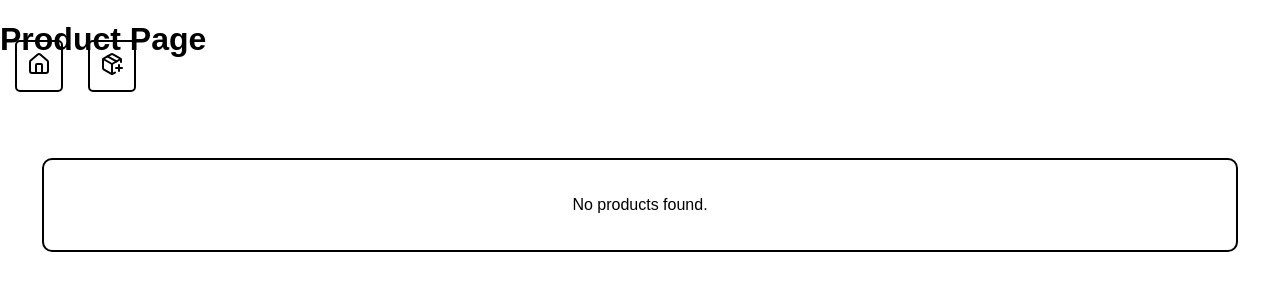
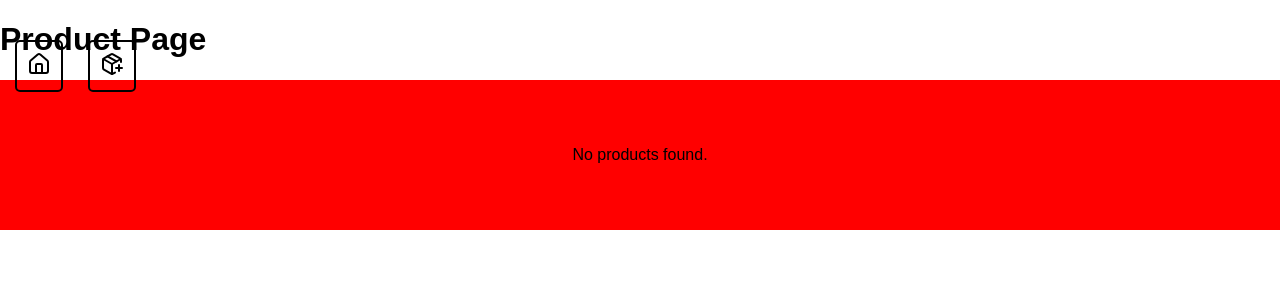
Before and after one commit to satyamrk18/WishBucket, a React (Vite) app: page /product in a window 1280 px wide. Shown: the top 300 px of the page. Built offline with nearby package versions, Linux system fonts and the light colour scheme.

Commit message:
all working well

```diff
--- a/src/pages/product.css
+++ b/src/pages/product.css
@@ -1,13 +1,14 @@
 /* Product.css */
-
-.card {
+.cards {
+  background-color: red;
+  padding:50px;
+  gap: 20px;
   display: flex;
-  flex-wrap: wrap;
-  gap: 20px;
-  padding: 20px;
-  justify-content: center;
+  height: auto;
+  justify-content:center;
+  width:auto;
+  overflow-x:hidden;
 }
-
 .product-card {
   background-color: #fdfdfd;
   width: 300px;
@@ -15,6 +16,7 @@
   box-shadow: 0 4px 12px rgba(0, 0, 0, 0.1);
   overflow: hidden;
   transition: transform 0.2s ease;
+
 }
 
 .product-card:hover {
--- a/src/pages/product.jsx
+++ b/src/pages/product.jsx
@@ -21,7 +21,7 @@ const Product = () => {
         <Link to="/addproduct" className="item"><PackagePlus /></Link>
       </div>
       <h1>Product Page</h1>
-      <div className="card">
+      <div className="cards">
         {products.length > 0 ? (
           products.map((product, index) => {
             const {
```
